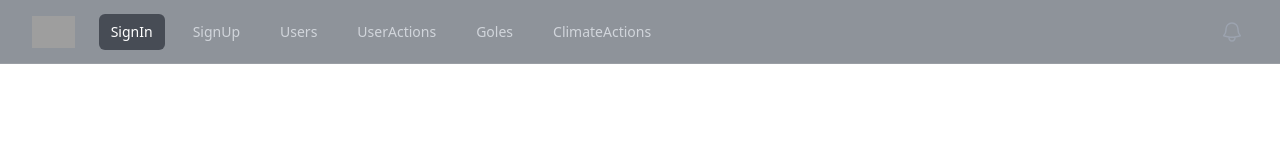
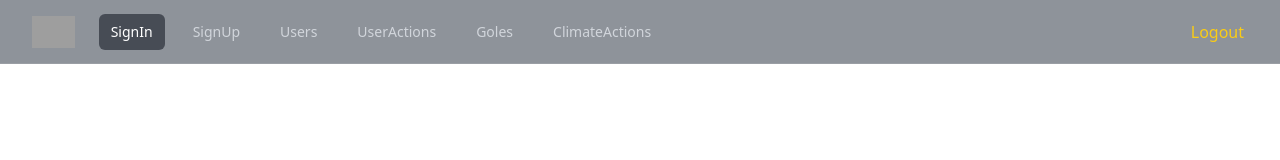
Before and after one commit to CMJD-114-115/Front-End-Tech-Part-02, a React (Create React App) app: page /climate-actions in a window 1280 px wide. Shown: the top 160 px of the page. Built offline with nearby package versions, Linux system fonts and the light colour scheme; grey boxes are pictures that could not be loaded.

Commit message:
Add logout button and test

```diff
--- a/src/components/navbar/NavBar.tsx
+++ b/src/components/navbar/NavBar.tsx
@@ -1,7 +1,8 @@
 import { Disclosure, DisclosureButton, DisclosurePanel, Menu, MenuButton, MenuItem, MenuItems } from '@headlessui/react'
 import { Bars3Icon, BellIcon, XMarkIcon } from '@heroicons/react/24/outline'
 import path from 'path'
-import { NavLink } from 'react-router-dom'
+import { NavLink, useNavigate } from 'react-router-dom'
+import { useAuth } from '../auth/AuthProvider'
 
 const navigation = [
     { name: 'SignIn', path:"/sign-in", current: true },
@@ -17,6 +18,12 @@ function classNames(...classes: string[]) {
 }
 
 export function NavBar() {
+    const { isAuthenticated, logout } = useAuth()
+    const navigate = useNavigate()
+    const handleOnLogOut = () =>{
+        logout()
+        navigate("/sign-in")
+    }
     return (
         <Disclosure
             as="nav"
@@ -62,11 +69,13 @@ export function NavBar() {
                     <div className="absolute inset-y-0 right-0 flex items-center pr-2 sm:static sm:inset-auto sm:ml-6 sm:pr-0">
                         <button
                             type="button"
-                            className="relative rounded-full p-1 text-gray-400 hover:text-white focus:outline-2 focus:outline-offset-2 focus:outline-indigo-500"
+                            className="relative rounded-full p-1 text-yellow-400 hover:text-white focus:outline-2 focus:outline-offset-2 focus:outline-indigo-500"
+                            onClick={handleOnLogOut}
                         >
-                            <span className="absolute -inset-1.5" />
+                            {/* <span className="absolute -inset-1.5" />
                             <span className="sr-only">View notifications</span>
-                            <BellIcon aria-hidden="true" className="size-6" />
+                            <BellIcon aria-hidden="true" className="size-6" /> */}
+                            Logout
                         </button>
                     </div>
                 </div>
```
